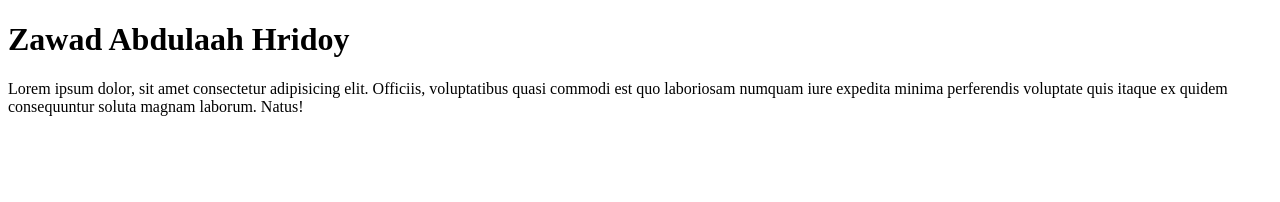
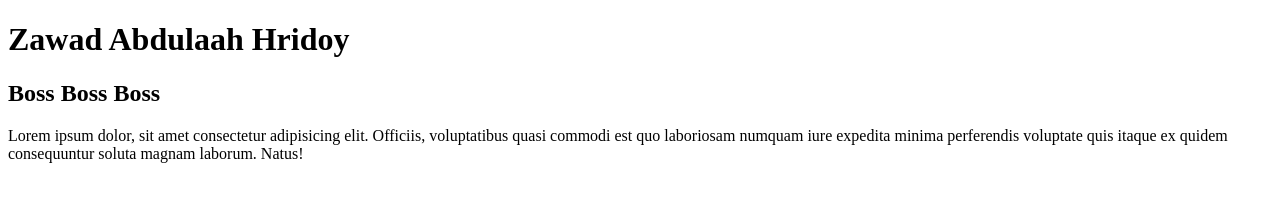
Before and after one commit to ZawadAbdullah/Practise, a plain HTML site: page index.html in a window 1280 px wide. Drawn offline with Linux system fonts and the light colour scheme.

Commit message:
Added h2

```diff
--- a/index.html
+++ b/index.html
@@ -9,6 +9,7 @@
 
 <body>
     <h1>Zawad Abdulaah Hridoy</h1>
+    <h2>Boss Boss Boss</h2>
     <p>Lorem ipsum dolor, sit amet consectetur adipisicing elit. Officiis, voluptatibus quasi commodi est quo laboriosam numquam iure expedita minima perferendis voluptate quis itaque ex quidem consequuntur soluta magnam laborum. Natus!</p>
 </body>
 
```
Also changed, not shown: 1 other file.
